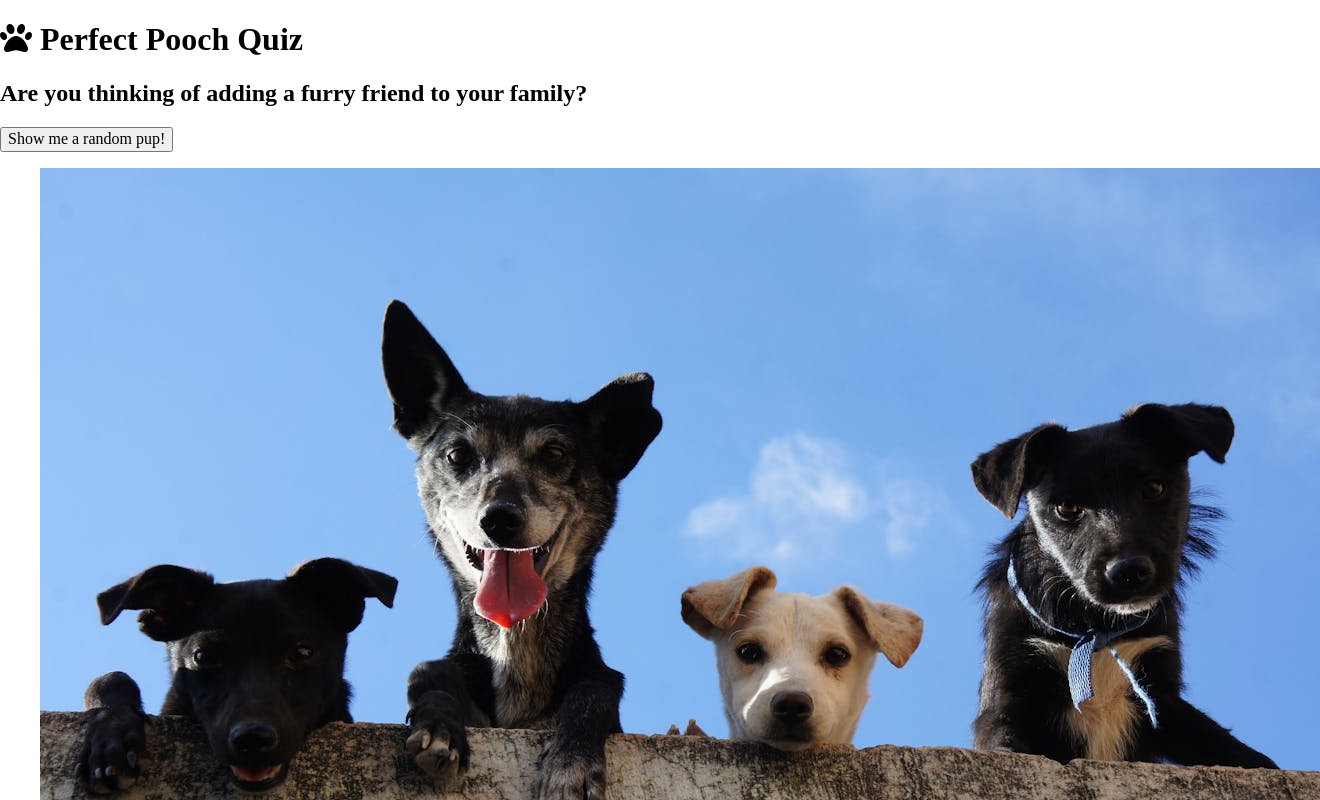
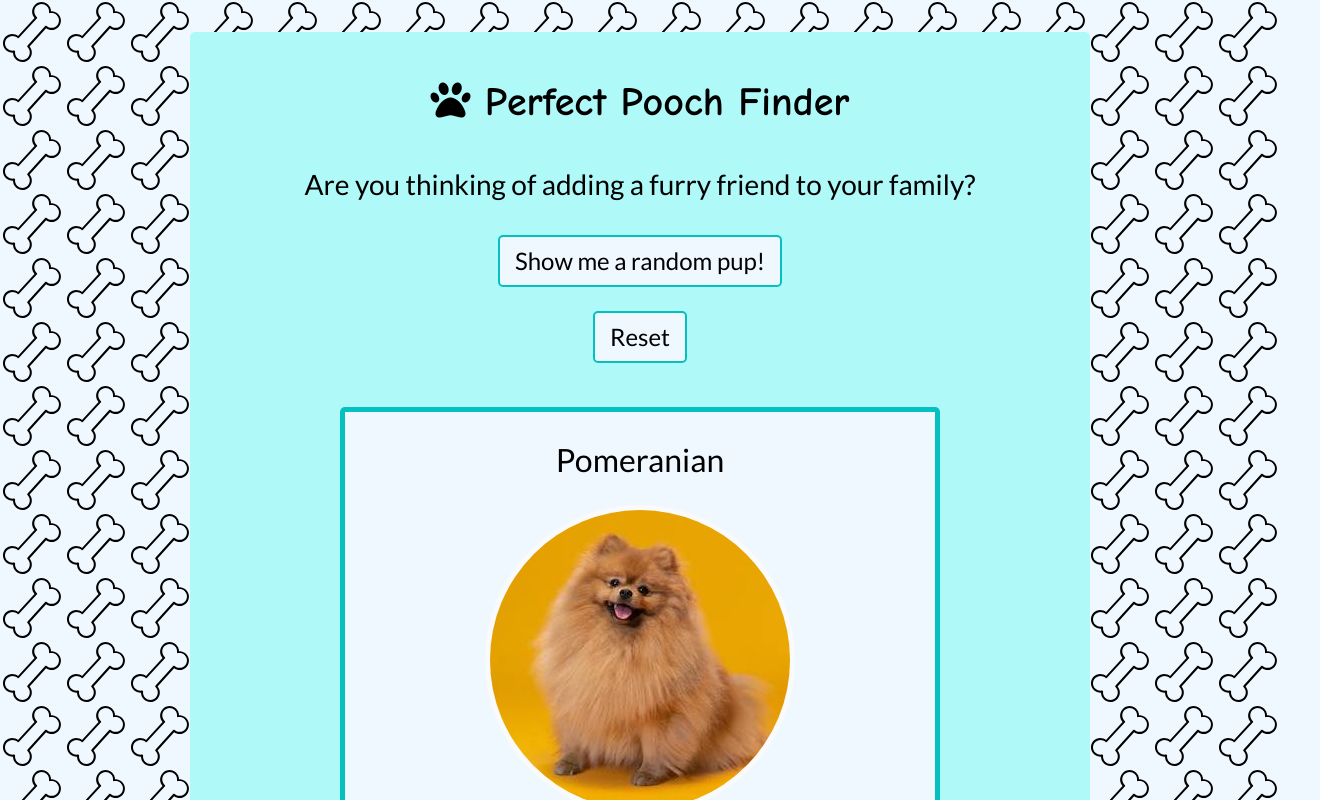
Before and after one commit to jordanr2m/perfect-pooch-quiz, a plain HTML site: page index.html in a window 1280 px wide. Both pictures are taken after a click on the button "Show me a random pup!". Shown: the top 800 px of the page, 1320 px wide, since content can reach past the window. Drawn offline with Linux system fonts and the light colour scheme.

Commit message:
Finished organinzing HTML and added most of the CSS styling. Added a few images.

```diff
--- a/css/main.css
+++ b/css/main.css
@@ -0,0 +1,156 @@
+:root {
+    --main: rgb(176, 249, 249);
+    --accent: rgb(4, 192, 192);
+    --background: aliceblue;
+}
+
+html {
+    box-sizing: border-box;
+    font-size: 16px;
+}
+
+*,
+*:before,
+*:after {
+    box-sizing: inherit;
+}
+
+/* ===== Global Styles ===== */
+body {
+    display: flex;
+    flex-direction: column;
+    align-items: center;
+    margin-top: 2rem;
+    font-family: "Lato", sans-serif;
+    background: url("../img/bone_icon.svg") repeat;
+    background-color: var(--background);
+}
+
+h1 {
+    font-family: "Comic Neue", cursive;
+    font-size: 2.5rem;
+    margin-bottom: 20px;
+}
+
+h2 {
+    font-size: 1.75rem;
+    font-weight: 400;
+}
+
+button {
+    margin: 0.75rem 0 1.5rem 0;
+    font-size: 1.5rem;
+    padding: 10px 15px;
+    cursor: pointer;
+    border: 2px solid var(--accent);
+    background-color: var(--background);
+    border-radius: 5px;
+}
+
+button:hover {
+    background-color: var(--accent);
+    border: 2px solid white;
+    transform: scale(1.1);
+    transition: transform 0.35s;
+}
+
+figure {
+    margin: 0;
+}
+
+.copyright {
+    background-color: white;
+    padding: 5px;
+}
+
+.content-wrapper {
+    display: flex;
+    flex-flow: column wrap;
+    align-items: center;
+    text-align: center;
+    width: 900px;
+    background-color: var(--main);
+    padding: 20px 0 40px 0;
+    border-radius: 5px;
+}
+
+/* === Intro section styles === */
+.intro {
+    display: flex;
+    flex-flow: column wrap;
+    align-items: center;
+}
+
+.main-img {
+    width: 550px;
+    border-radius: 5px;
+}
+
+.reset {
+    margin-top: 0;
+}
+
+/* === Pick a Pup section styles === */
+.pick-a-pup p {
+    font-size: 1.4rem;
+}
+
+.pick-a-pup h3 {
+    font-size: 1.5rem;
+}
+
+.pick-a-pup h4 {
+    font-size: 1.3rem;
+}
+
+label {
+    font-size: 1.25rem;
+    margin-right: 10px;
+}
+
+select {
+    margin-bottom: 20px;
+    border-radius: 5px;
+}
+
+/* === Dog Display Styles === */
+.dog-display {
+    width: 600px;
+    background-color: var(--background);
+    font-size: 1.2rem;
+    border: 5px solid var(--accent);
+    border-radius: 5px;
+    padding: 30px;
+    margin-top: 20px;
+}
+
+h2.name {
+    margin: 0;
+    font-size: 2rem;
+}
+
+#dog-img {
+    border-radius: 50% !important;
+    box-shadow: 0 0 0 5px rgba(250,250,250);
+    margin-top: 32px;
+    margin-bottom: 12px;
+}
+
+.energy-heading {
+    font-weight: bold;
+    margin-bottom: 20px;
+}
+
+.energy-level {
+    font-weight: normal;
+}
+
+.description-heading {
+    font-weight: bold;
+    margin-bottom: 10px;
+}
+
+.description {
+    margin: 0;
+    line-height: 1.75rem;
+}
--- a/index.html
+++ b/index.html
@@ -7,29 +7,32 @@
     <!-- displays site properly based on user's device -->
 
     <script src="https://kit.fontawesome.com/a4c4836372.js" crossorigin="anonymous"></script>
+    <link rel="preconnect" href="https://fonts.googleapis.com">
+    <link rel="preconnect" href="https://fonts.gstatic.com" crossorigin>
+    <link
+        href="https://fonts.googleapis.com/css2?family=Comic+Neue:ital,wght@0,300;0,400;0,700;1,300;1,400;1,700&family=Lato:ital,wght@0,100;0,300;0,400;0,700;0,900;1,100;1,300;1,400;1,700;1,900&display=swap"
+        rel="stylesheet">
 
-    <title>Pooch Quiz</title>
+    <title>Pooch Finder</title>
 
     <link rel="stylesheet" href="css/normalize.css" />
-    <link rel="stylesheet" href="css/style.css" />
+    <link rel="stylesheet" href="css/main.css" />
 </head>
 
 <body>
     <main>
         <div class="content-wrapper">
-            <h1><i class="fa-solid fa-paw"></i> Perfect Pooch Quiz</h1>
+            <h1><i class="fa-solid fa-paw"></i> Perfect Pooch Finder</h1>
 
             <div class="intro">
                 <h2>Are you thinking of adding a furry friend to your family?</h2>
                 <button class="random">Show me a random pup!</button>
             </div>
 
-            <div class="reset-button" hidden>
-                <button class="reset">Reset</button>
-            </div>
+            <button class="reset" hidden>Reset</button>
 
             <figure>
-                <img class="main-img" src="./img/dog-main.jpg" alt="four happy dogs">
+                <img class="main-img" src="./img/puppy.jpg" alt="four happy dogs">
             </figure>
 
             <div class="pick-a-pup">
@@ -44,9 +47,9 @@
                         <option value="high">High</option>
                     </select>
                 </div>
+            </div>
 
-            <!-- Hide all elements below here -->
-            <div class="advanced-search" >
+            <div class="advanced-search" hidden>
                 <h4>Advanced Search</h4>
                 <div class="home-select">
                     <label for="home">What is your living situation?</label>
@@ -59,7 +62,7 @@
                 </div>
 
                 <div class="size-select">
-                    <label for="size">Search by size</label>
+                    <label for="size">Search by size:</label>
                     <select name="size" id="size">
                         <option value="">-</option>
                         <option value="small">Small</option>
@@ -69,25 +72,24 @@
                 </div>
             </div>
 
-            <div class="no-match" >
+            <div class="no-match" hidden>
                 <p>Sorry, there wasn't a match. Please try again.</p>
             </div>
 
-            <button class="search" >Find My Pooch!</button>
+            <button class="search" hidden>Find My Pooch!</button>
 
-            <div class="dog-display" >
+            <div class="dog-display" hidden>
                 <h2 class="name"></h2>
                 <figure>
-                    <img class="img" id="dog-img" src="" alt="">
+                    <img id="dog-img" src="" alt="">
                 </figure>
-                <p><strong>Breed:</strong> <span class="breed"></span></p>
-                <p><strong>Energy Level:</strong> <span class="energy-level"></span></p>
-                <p><strong>Description:</strong> <br><span class="description"></span></p>
+                <p class="energy-heading">Energy Level: <span class="energy-level"></span>
+                <p class="description-heading">Description:</p>
+                <p class="description"></p>
             </div>
-        </div>
     </main>
 
-    <footer >
+    <footer>
         <p class="copyright">Copyright
             <span id="year"></span> | Jordan Jackson
         </p>
--- a/script.js
+++ b/script.js
@@ -1,14 +1,48 @@
 // Populate Copyright year
 document.querySelector("#year").innerText = new Date().getFullYear();
+
+// Select elements
+const randomBtn = document.querySelector(".random");
+const resetBtn = document.querySelector(".reset");
+const mainImg = document.querySelector(".main-img");
+const pickAPup = document.querySelector(".pick-a-pup");
+const dogDisplay = document.querySelector(".dog-display");
+
+// Display variables
+const dogName = document.querySelector(".name");
+const dogImg = document.querySelector("#dog-img");
+const energyLevel = document.querySelector(".energy-level");
+const description = document.querySelector(".description");
 
 const dogsArray = [
     {
         name: "Pomeranian",
-        src: "",
+        src: "../img/pomeranian.jpg",
         alt: "Pomeranian",
         energy: "Low",
         home: "Apartment",
-        size: "small",
-        description: "Pomeranians are spunky, cuddly, and lovable. They are great dogs for beginners and an excellent choice for apartments and small homes."
+        size: "Small",
+        description: "Pomeranians are spunky, cuddly, and lovable. They are great dogs for beginners and are also an excellent choice for apartments and small homes."
     }
 ]
+
+function randomDog () {
+    const dogIndex = Math.floor(Math.random() * dogsArray.length);
+    let randomDog = dogsArray[dogIndex];
+    disaplyRandomDog(randomDog);
+}
+
+function disaplyRandomDog (dog) {
+    resetBtn.hidden = false;
+    mainImg.hidden = true;
+    pickAPup.hidden = true;
+    dogDisplay.hidden = false;
+    dogName.innerText = dog.name;
+    dogImg.src = dog.src;
+    dogImg.alt = dog.alt;
+    energyLevel.innerText = dog.energy;
+    description.innerText = dog.description;
+}
+
+
+randomBtn.addEventListener("click", randomDog);
```
Also changed, not shown: img/bone_icon.svg (added), img/dog-main.jpg (deleted), img/pomeranian.jpg (added), img/puppy.jpg (added).
